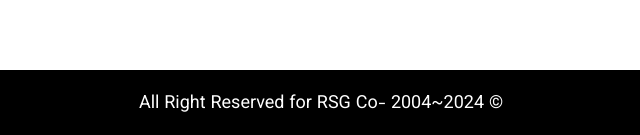
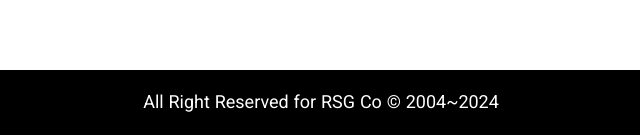
Before and after one commit to Rasa-Sanat-Garin/rsg-co, a plain HTML site: page index.html in a window 1280 px wide. Shown: the part 662-797 px from the top of the page, 319-959 px from the left. Drawn offline with Linux system fonts and the light colour scheme.

Commit message:
Update index.html

```diff
--- a/index.html
+++ b/index.html
@@ -64,7 +64,7 @@
         <div></div>
     </main>
     <footer>
-        All Right Reserved for RSG Co- 2004~2024 &copy;
+        All Right Reserved for RSG Co &copy; 2004~2024
     </footer>
 </body>
 </html>
```
